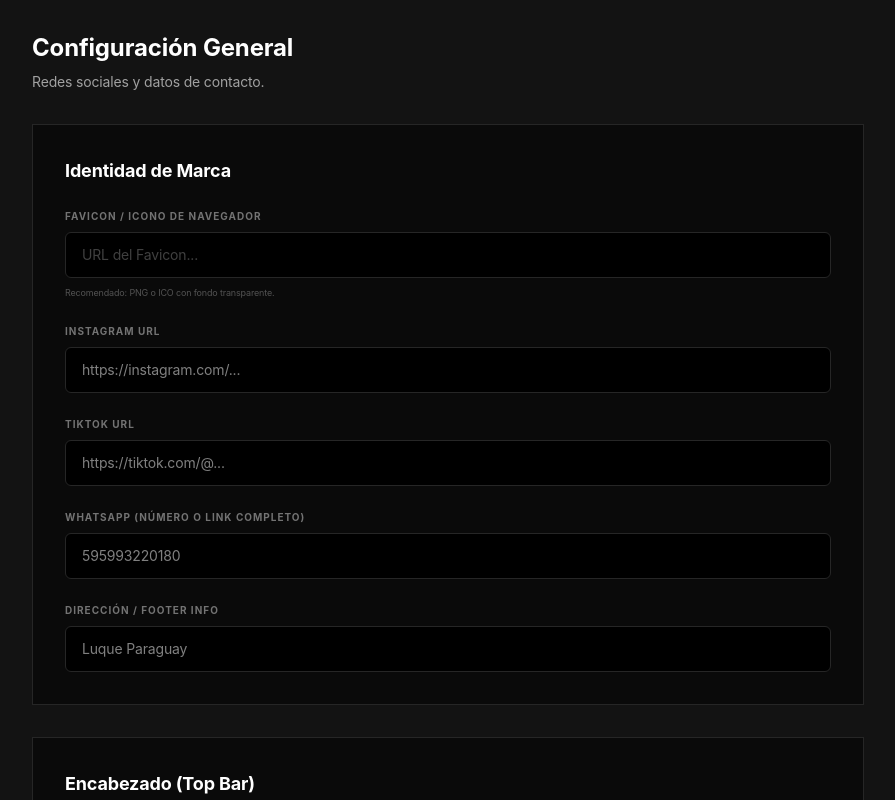
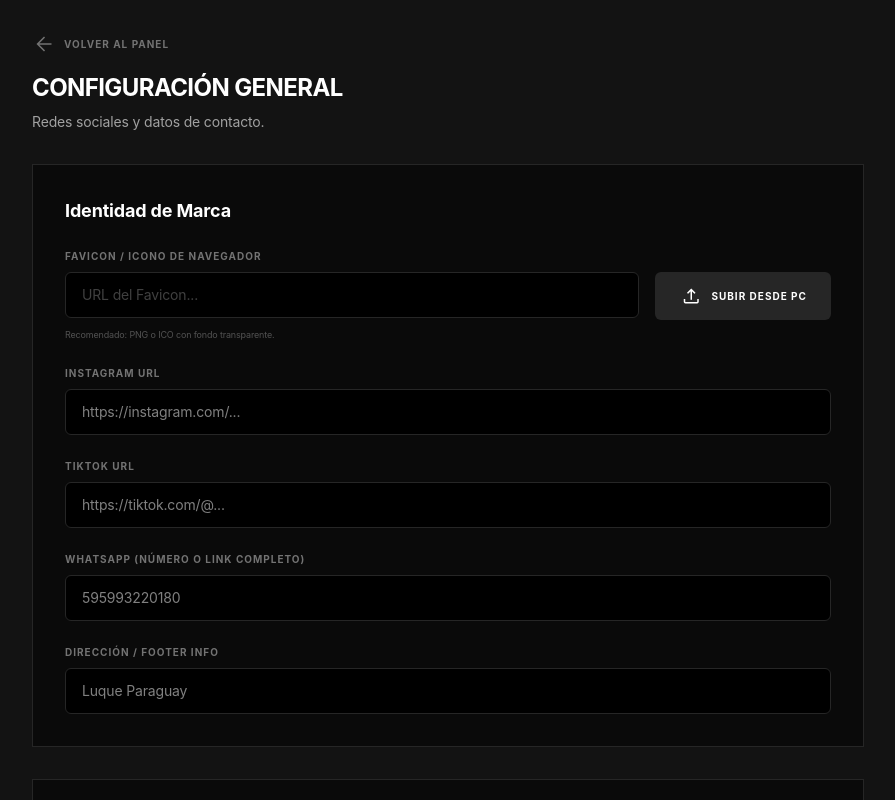
Before and after one commit to querubin14/adonis2, a Next.js app: page /admin/settings in a window 1280 px wide. Shown: the top 800 px of the page, without its empty margins (0-895 px from the left). Built offline with nearby package versions, Linux system fonts and the light colour scheme; no server answers; the database is empty.

Commit message:
feat: Favicon upload from PC and back buttons in admin sections

```diff
--- a/src/app/admin/categories/page.tsx
+++ b/src/app/admin/categories/page.tsx
@@ -11,6 +11,7 @@ import {
   flattenTree,
 } from '@/lib/data'
 import { Category } from '@/lib/types'
+import Link from 'next/link'
 
 // ── Types ────────────────────────────────────────────────────────
 interface Toast { message: string; type: 'success' | 'error' }
@@ -322,7 +323,14 @@ export default function CategoriesAdminPage() {
 
         {/* Top Bar */}
         <header className="sticky top-0 z-30 bg-background/95 backdrop-blur border-b border-outline-variant/10 px-10 py-5 flex items-center justify-between">
-          <div>
+          <div className="flex flex-col">
+            <Link
+              href="/admin"
+              className="flex items-center gap-1.5 text-[9px] font-bold uppercase tracking-widest text-neutral-500 hover:text-white mb-2 transition-colors group"
+            >
+              <span className="material-symbols-outlined text-xs group-hover:-translate-x-0.5 transition-transform">arrow_back</span>
+              Volver al Panel
+            </Link>
             <h2 className="font-headline text-base text-white uppercase tracking-[0.2em]">
               Categorías
             </h2>
--- a/src/app/admin/navigation/page.tsx
+++ b/src/app/admin/navigation/page.tsx
@@ -2,6 +2,7 @@
 
 import { useState, useEffect } from 'react'
 import AdminSidebar from '@/components/AdminSidebar'
+import Link from 'next/link'
 import { getAllNavLinks, insertNavLink, updateNavLink, deleteNavLink } from '@/lib/data'
 import { NavLink } from '@/lib/types'
 
@@ -190,10 +191,19 @@ export default function NavigationAdminPage() {
       <AdminSidebar />
 
       <main className="ml-56 flex-grow p-8 max-w-3xl">
-        <div className="mb-8">
-          <p className="text-[9px] uppercase tracking-[0.45em] text-neutral-500 font-bold mb-1">Admin</p>
-          <h1 className="font-headline text-2xl uppercase tracking-tight text-white">Navegación</h1>
-          <p className="text-xs text-neutral-500 mt-1">Gestiona los enlaces del menú principal. Los hijos aparecen como submenú.</p>
+        <div className="mb-8 flex flex-col">
+          <Link
+            href="/admin"
+            className="flex items-center gap-1.5 text-[9px] font-bold uppercase tracking-widest text-neutral-500 hover:text-white mb-4 transition-colors group"
+          >
+            <span className="material-symbols-outlined text-xs group-hover:-translate-x-0.5 transition-transform">arrow_back</span>
+            Volver al Panel
+          </Link>
+          <div className="flex flex-col">
+            <p className="text-[9px] uppercase tracking-[0.45em] text-neutral-500 font-bold mb-1">Admin</p>
+            <h1 className="font-headline text-2xl uppercase tracking-tight text-white">Navegación</h1>
+            <p className="text-xs text-neutral-500 mt-1">Gestiona los enlaces del menú principal. Los hijos aparecen como submenú.</p>
+          </div>
         </div>
 
         {/* SQL hint */}
--- a/src/app/admin/products/page.tsx
+++ b/src/app/admin/products/page.tsx
@@ -7,6 +7,7 @@ import {
   formatPrice,
 } from '@/lib/data'
 import { Product, Category } from '@/lib/types'
+import Link from 'next/link'
 import { CldUploadWidget } from 'next-cloudinary'
 import AdminSidebar from '@/components/AdminSidebar'
 import CategoryPicker from '@/components/CategoryPicker'
@@ -254,7 +255,14 @@ export default function ProductsAdminPage() {
 
         {/* Top Bar */}
         <header className="sticky top-0 z-30 bg-background/95 backdrop-blur border-b border-outline-variant/10 px-8 py-4 flex items-center justify-between gap-4">
-          <div>
+          <div className="flex flex-col">
+            <Link
+              href="/admin"
+              className="flex items-center gap-1.5 text-[9px] font-bold uppercase tracking-widest text-neutral-500 hover:text-white mb-2 transition-colors group"
+            >
+              <span className="material-symbols-outlined text-xs group-hover:-translate-x-0.5 transition-transform">arrow_back</span>
+              Volver al Panel
+            </Link>
             <h2 className="font-headline text-base text-white uppercase tracking-[0.2em]">
               {view === 'form' ? (editing ? 'Editar Producto' : 'Nuevo Producto') : 'Productos'}
             </h2>
--- a/src/app/admin/reviews/page.tsx
+++ b/src/app/admin/reviews/page.tsx
@@ -2,6 +2,7 @@
 
 import { useState, useEffect } from 'react'
 import AdminSidebar from '@/components/AdminSidebar'
+import Link from 'next/link'
 import { CldUploadWidget } from 'next-cloudinary'
 import { getAllReviews, insertReview, updateReview, deleteReview } from '@/lib/data'
 import { Review } from '@/lib/types'
@@ -104,9 +105,18 @@ export default function AdminReviewsPage() {
       <AdminSidebar />
 
       <main className="ml-56 flex-1 p-8 max-w-5xl">
-        <header className="mb-10">
-          <p className="text-[9px] uppercase tracking-[0.45em] text-neutral-500 font-bold mb-2">Panel Admin</p>
-          <h1 className="font-headline text-3xl text-white uppercase tracking-tight">Reseñas</h1>
+        <header className="mb-10 flex flex-col">
+          <Link
+            href="/admin"
+            className="flex items-center gap-1.5 text-[9px] font-bold uppercase tracking-widest text-neutral-500 hover:text-white mb-4 transition-colors group"
+          >
+            <span className="material-symbols-outlined text-xs group-hover:-translate-x-0.5 transition-transform">arrow_back</span>
+            Volver al Panel
+          </Link>
+          <div>
+            <p className="text-[9px] uppercase tracking-[0.45em] text-neutral-500 font-bold mb-2">Panel Admin</p>
+            <h1 className="font-headline text-3xl text-white uppercase tracking-tight">Reseñas</h1>
+          </div>
         </header>
 
         {/* SQL hint banner */}
--- a/src/app/admin/settings/page.tsx
+++ b/src/app/admin/settings/page.tsx
@@ -4,6 +4,8 @@ import { useState, useEffect } from 'react'
 import { getSettings, updateSettings } from '@/lib/data'
 import { StoreSettings } from '@/lib/types'
 import { toast } from 'react-toastify'
+import { supabase } from '@/lib/supabase'
+import Link from 'next/link'
 
 export default function SettingsPage() {
   const [settings, setSettings] = useState<StoreSettings | null>(null)
@@ -38,6 +40,34 @@ export default function SettingsPage() {
     }
     load()
   }, [])
+
+  const handleFaviconUpload = async (e: React.ChangeEvent<HTMLInputElement>) => {
+    const file = e.target.files?.[0]
+    if (!file || !settings) return
+
+    setSaving(true)
+    try {
+      const fileExt = file.name.split('.').pop()
+      const fileName = `favicon-${Date.now()}.${fileExt}`
+      const { data, error } = await supabase.storage
+        .from('assets')
+        .upload(fileName, file)
+
+      if (error) throw error
+
+      const { data: { publicUrl } } = supabase.storage
+        .from('assets')
+        .getPublicUrl(fileName)
+
+      setSettings({ ...settings, favicon_url: publicUrl })
+      toast.info('Imagen subida. No olvides guardar los cambios.', { theme: 'dark' })
+    } catch (error) {
+      console.error(error)
+      toast.error('Error al subir la imagen', { theme: 'dark' })
+    } finally {
+      setSaving(false)
+    }
+  }
 
   const handleChange = (e: React.ChangeEvent<HTMLInputElement>) => {
     const { name, value, type, checked } = e.target
@@ -74,9 +104,18 @@ export default function SettingsPage() {
 
   return (
     <div className="p-8 max-w-4xl font-sans">
-      <div className="mb-8">
-        <h1 className="text-2xl font-bold text-white mb-2 font-headline">Configuración General</h1>
+      <div className="mb-8 flex justify-between items-start">
+        <div>
+          <Link
+            href="/admin"
+            className="flex items-center gap-2 text-[10px] font-bold uppercase tracking-widest text-neutral-500 hover:text-white mb-4 transition-colors group"
+          >
+            <span className="material-symbols-outlined text-sm group-hover:-translate-x-1 transition-transform">arrow_back</span>
+            Volver al Panel
+          </Link>
+          <h1 className="text-2xl font-bold text-white mb-2 font-headline uppercase tracking-tight">Configuración General</h1>
           <p className="text-sm text-neutral-400">Redes sociales y datos de contacto.</p>
+        </div>
       </div>
 
       <form onSubmit={handleSave} className="space-y-8">
@@ -89,15 +128,29 @@ export default function SettingsPage() {
               <label className="block text-[10px] font-bold tracking-widest text-neutral-500 uppercase mb-2">
                 FAVICON / ICONO DE NAVEGADOR
               </label>
-              <div className="flex gap-4">
+              <div className="flex flex-col md:flex-row gap-4">
+                <div className="flex-grow">
                   <input
                     type="text"
                     name="favicon_url"
                     value={settings.favicon_url || ''}
                     onChange={handleChange}
                     placeholder="URL del Favicon..."
-                  className="flex-grow bg-[#000000] border border-neutral-800 rounded-md text-white text-sm py-3 px-4 outline-none focus:border-neutral-500 transition-colors placeholder:text-neutral-700"
+                    className="w-full bg-[#000000] border border-neutral-800 rounded-md text-white text-sm py-3 px-4 outline-none focus:border-neutral-500 transition-colors placeholder:text-neutral-700"
                   />
+                </div>
+                <div className="relative">
+                  <input
+                    type="file"
+                    accept="image/*"
+                    onChange={handleFaviconUpload}
+                    className="absolute inset-0 w-full h-full opacity-0 cursor-pointer"
+                  />
+                  <button type="button" className="bg-neutral-800 hover:bg-neutral-700 text-white text-[10px] font-bold uppercase tracking-widest py-3 px-6 rounded-md transition-colors flex items-center gap-2 whitespace-nowrap">
+                    <span className="material-symbols-outlined text-sm">upload</span>
+                    Subir desde PC
+                  </button>
+                </div>
               </div>
               <p className="text-[9px] text-neutral-600 mt-2">Recomendado: PNG o ICO con fondo transparente.</p>
             </div>
```
Lines whose indentation alone changed are shown as unchanged.
